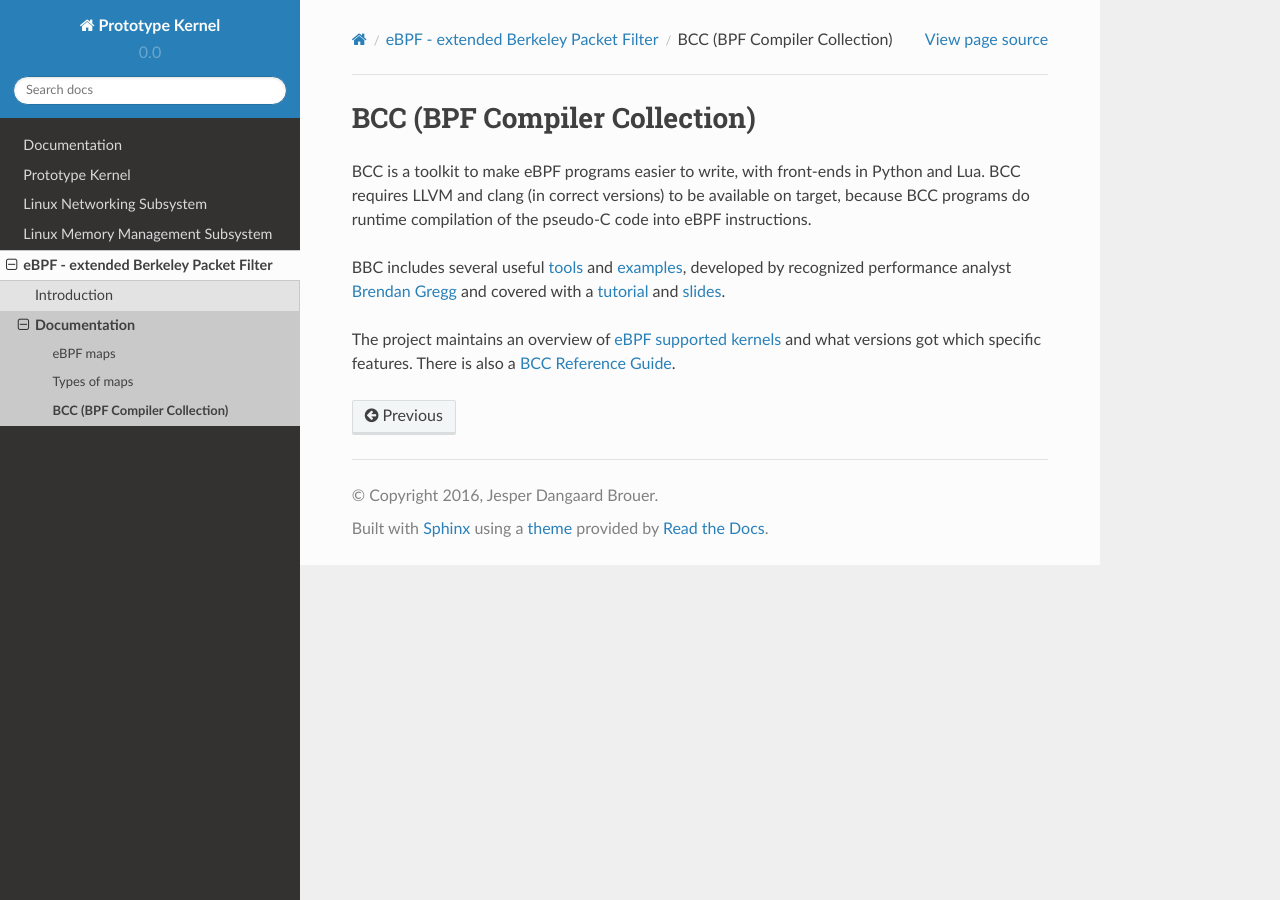
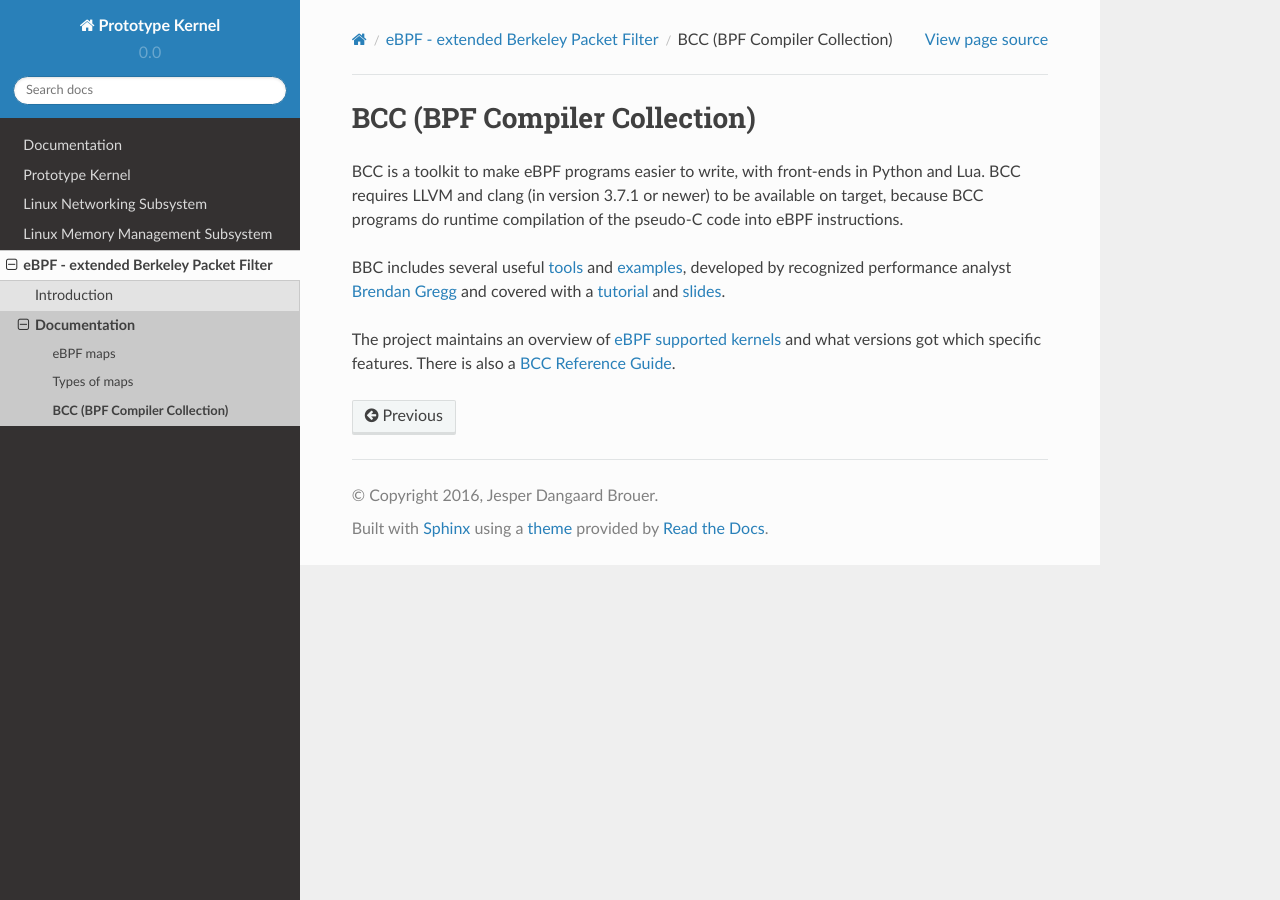
Before and after one commit to netoptimizer/prototype-kernel, a Sphinx documentation site: the page built from kernel/Documentation/bpf/bcc_tool_chain.rst, in a window 1280 px wide. Built offline with Sphinx 7.4.7 and the Read the Docs theme 2.0.0, drawn with Linux system fonts in a browser that asks for light colours.

Commit message:
doc: add minimal version number for clang/LLVM for eBPF
Based on:
https://github.com/iovisor/bcc/blob/master/INSTALL.md#ubuntu---source

Signed-off-by: Quentin Monnet <quentin.monnet@6wind.com>

```diff
--- a/kernel/Documentation/bpf/bcc_tool_chain.rst
+++ b/kernel/Documentation/bpf/bcc_tool_chain.rst
@@ -3,9 +3,9 @@ BCC (BPF Compiler Collection)
 =============================
 
 BCC is a toolkit to make eBPF programs easier to write, with
-front-ends in Python and Lua.  BCC requires LLVM and clang (in correct
-versions) to be available on target, because BCC programs do runtime
-compilation of the pseudo-C code into eBPF instructions.
+front-ends in Python and Lua.  BCC requires LLVM and clang (in version
+3.7.1 or newer) to be available on target, because BCC programs do
+runtime compilation of the pseudo-C code into eBPF instructions.
 
 BBC includes several useful tools_ and examples_, developed by
 recognized performance analyst `Brendan Gregg`_ and covered with a
```
